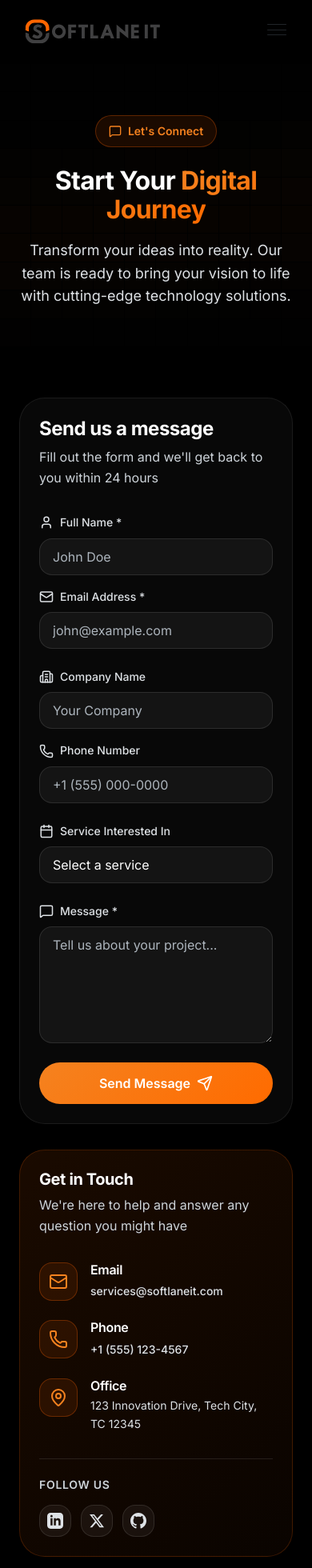
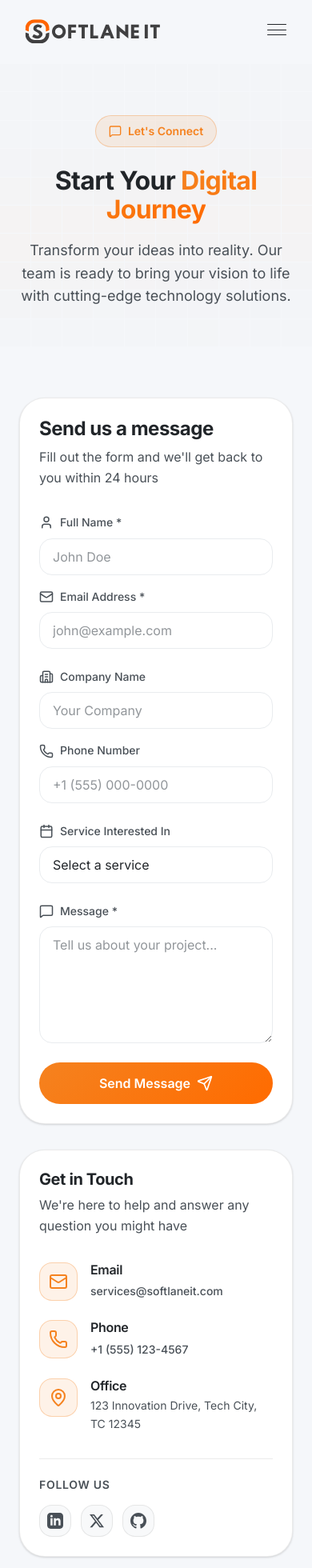
Before and after one commit to SoftLaneIT/softlaneit-official-website, a React (Vite) app: page /contact in a window 390 px wide. Shown: the top 1960 px of the page at 80% size. Built offline with nearby package versions, Linux system fonts and the light colour scheme.

Commit message:
style: Update Services, Careers, and Contact pages for theme consistency, enhance responsiveness, and improve visual elements

```diff
--- a/src/components/sections/Services.css
+++ b/src/components/sections/Services.css
@@ -233,4 +233,15 @@
     .service-card {
         padding: var(--space-6);
     }
+
+    /* Disable scroll animations on mobile - always show content */
+    .services-header {
+        opacity: 1 !important;
+        transform: none !important;
+    }
+
+    .services-grid>* {
+        opacity: 1 !important;
+        transform: none !important;
+    }
 }
--- a/src/pages/CareersPage.css
+++ b/src/pages/CareersPage.css
@@ -133,6 +133,8 @@
 /* Section Styles */
 .careers-section {
   margin-bottom: 100px;
+  position: relative;
+  z-index: 1;
 }
 
 .section-header {
--- a/src/pages/ContactPage.css
+++ b/src/pages/ContactPage.css
@@ -19,6 +19,7 @@
 .contact-page {
   min-height: 100vh;
   padding-top: 80px;
+  background: var(--bg-body);
 }
 
 /* Hero Section */
@@ -39,7 +40,7 @@
 }
 
 .grid-cell {
-  background: var(--gray-600);
+  background: var(--text-secondary);
   animation: gridPulse 3s ease-in-out infinite;
 }
 
@@ -61,8 +62,8 @@
   align-items: center;
   gap: var(--space-2);
   padding: var(--space-2) var(--space-4);
-  background: rgba(255, 101, 0, 0.1);
-  border: 1px solid rgba(255, 101, 0, 0.3);
+  background: rgba(245, 130, 31, 0.1);
+  border: 1px solid rgba(245, 130, 31, 0.3);
   border-radius: var(--radius-full);
   color: var(--primary-orange);
   font-size: var(--text-sm);
@@ -75,12 +76,12 @@
   font-weight: var(--font-bold);
   line-height: 1.1;
   margin-bottom: var(--space-5);
-  color: var(--pure-white);
+  color: var(--text-primary);
 }
 
 .contact-hero-subtitle {
   font-size: var(--text-lg);
-  color: var(--gray-300);
+  color: var(--text-secondary);
   line-height: 1.6;
 }
 
@@ -97,10 +98,14 @@
 
 /* Form Section */
 .contact-form-section {
-  background: rgba(255, 255, 255, 0.03);
-  border: 1px solid rgba(255, 255, 255, 0.08);
+  background: var(--bg-card);
+  border: 1px solid var(--border-light);
   border-radius: var(--radius-2xl);
   padding: var(--space-10);
+}
+
+[data-theme="light"] .contact-form-section {
+  box-shadow: var(--shadow-sm);
 }
 
 .form-header {
@@ -110,12 +115,12 @@
 .form-header h2 {
   font-size: var(--text-2xl);
   font-weight: var(--font-bold);
-  color: var(--pure-white);
+  color: var(--text-primary);
   margin-bottom: var(--space-2);
 }
 
 .form-header p {
-  color: var(--gray-400);
+  color: var(--text-secondary);
   font-size: var(--text-base);
 }
 
@@ -143,7 +148,7 @@
   gap: var(--space-2);
   font-size: var(--text-sm);
   font-weight: var(--font-medium);
-  color: var(--gray-300);
+  color: var(--text-secondary);
 }
 
 .form-group input,
@@ -151,21 +156,34 @@
 .form-group textarea {
   padding: var(--space-3) var(--space-4);
   background: rgba(255, 255, 255, 0.05);
-  border: 1px solid rgba(255, 255, 255, 0.1);
+  border: 1px solid var(--border-light);
   border-radius: var(--radius-lg);
-  color: var(--pure-white);
+  color: var(--text-primary);
   font-size: var(--text-base);
   font-family: inherit;
   transition: all var(--transition-fast);
+}
+
+[data-theme="light"] .form-group input,
+[data-theme="light"] .form-group select,
+[data-theme="light"] .form-group textarea {
+  background: var(--pure-white);
+  border-color: var(--gray-200);
+  color: var(--gray-900);
 }
 
 .form-group input:focus,
 .form-group select:focus,
 .form-group textarea:focus {
   outline: none;
-  background: rgba(255, 255, 255, 0.08);
-  border-color: rgba(255, 101, 0, 0.5);
-  box-shadow: 0 0 0 4px rgba(255, 101, 0, 0.1);
+  border-color: rgba(245, 130, 31, 0.5);
+  box-shadow: 0 0 0 4px rgba(245, 130, 31, 0.1);
+}
+
+[data-theme="light"] .form-group input:focus,
+[data-theme="light"] .form-group select:focus,
+[data-theme="light"] .form-group textarea:focus {
+  background: var(--pure-white);
 }
 
 .form-group textarea {
@@ -176,7 +194,8 @@
 .form-group input::placeholder,
 .form-group select::placeholder,
 .form-group textarea::placeholder {
-  color: var(--gray-500);
+  color: var(--text-secondary);
+  opacity: 0.6;
 }
 
 .submit-btn {
@@ -197,7 +216,7 @@
 
 .submit-btn:hover:not(:disabled) {
   transform: translateY(-2px);
-  box-shadow: 0 10px 30px rgba(255, 101, 0, 0.4);
+  box-shadow: 0 10px 30px rgba(245, 130, 31, 0.4);
 }
 
 .submit-btn:disabled {
@@ -213,21 +232,25 @@
 }
 
 .info-card {
-  background: linear-gradient(135deg, rgba(255, 101, 0, 0.1) 0%, rgba(195, 76, 5, 0.05) 100%);
-  border: 1px solid rgba(255, 101, 0, 0.2);
+  background: var(--bg-card);
+  border: 1px solid var(--border-light);
   border-radius: var(--radius-2xl);
   padding: var(--space-8);
+}
+
+[data-theme="light"] .info-card {
+  box-shadow: var(--shadow-sm);
 }
 
 .info-card h3 {
   font-size: var(--text-xl);
   font-weight: var(--font-bold);
-  color: var(--pure-white);
+  color: var(--text-primary);
   margin-bottom: var(--space-2);
 }
 
 .info-card > p {
-  color: var(--gray-400);
+  color: var(--text-secondary);
   margin-bottom: var(--space-8);
 }
 
@@ -250,8 +273,8 @@
   display: flex;
   align-items: center;
   justify-content: center;
-  background: rgba(255, 101, 0, 0.1);
-  border: 1px solid rgba(255, 101, 0, 0.3);
+  background: rgba(245, 130, 31, 0.1);
+  border: 1px solid rgba(245, 130, 31, 0.3);
   border-radius: var(--radius-lg);
   color: var(--primary-orange);
 }
@@ -259,13 +282,13 @@
 .info-content h4 {
   font-size: var(--text-base);
   font-weight: var(--font-semibold);
-  color: var(--pure-white);
+  color: var(--text-primary);
   margin-bottom: var(--space-1);
 }
 
 .info-content p,
 .info-content a {
-  color: var(--gray-300);
+  color: var(--text-secondary);
   font-size: var(--text-sm);
 }
 
@@ -275,13 +298,13 @@
 
 .info-socials {
   padding-top: var(--space-6);
-  border-top: 1px solid rgba(255, 255, 255, 0.1);
+  border-top: 1px solid var(--border-light);
 }
 
 .info-socials h4 {
   font-size: var(--text-sm);
   font-weight: var(--font-semibold);
-  color: var(--gray-400);
+  color: var(--text-secondary);
   text-transform: uppercase;
   letter-spacing: 0.05em;
   margin-bottom: var(--space-4);
@@ -299,10 +322,14 @@
   align-items: center;
   justify-content: center;
   background: rgba(255, 255, 255, 0.05);
-  border: 1px solid rgba(255, 255, 255, 0.1);
+  border: 1px solid var(--border-light);
   border-radius: var(--radius-lg);
-  color: var(--gray-300);
+  color: var(--text-secondary);
   transition: all var(--transition-fast);
+}
+
+[data-theme="light"] .social-links a {
+  background: var(--gray-100);
 }
 
 .social-links a:hover {
@@ -313,11 +340,15 @@
 }
 
 .info-highlight {
-  background: rgba(255, 255, 255, 0.03);
-  border: 1px solid rgba(255, 255, 255, 0.08);
+  background: var(--bg-card);
+  border: 1px solid var(--border-light);
   border-radius: var(--radius-xl);
   padding: var(--space-6);
   text-align: center;
+}
+
+[data-theme="light"] .info-highlight {
+  box-shadow: var(--shadow-sm);
 }
 
 .highlight-icon {
@@ -335,12 +366,12 @@
 .info-highlight h4 {
   font-size: var(--text-lg);
   font-weight: var(--font-semibold);
-  color: var(--pure-white);
+  color: var(--text-primary);
   margin-bottom: var(--space-2);
 }
 
 .info-highlight p {
-  color: var(--gray-400);
+  color: var(--text-secondary);
   font-size: var(--text-sm);
 }
 
@@ -349,11 +380,13 @@
   position: relative;
   height: 400px;
   margin: var(--space-16) 0;
-  background: linear-gradient(135deg, #1a1a1a 0%, #0a0a0a 100%);
+  background: var(--bg-card);
   display: flex;
   align-items: center;
   justify-content: center;
   overflow: hidden;
+  border-radius: var(--radius-2xl);
+  border: 1px solid var(--border-light);
 }
 
 .contact-map::before {
@@ -361,8 +394,8 @@
   position: absolute;
   inset: 0;
   background-image:
-    linear-gradient(90deg, rgba(255, 101, 0, 0.1) 1px, transparent 1px),
-    linear-gradient(rgba(255, 101, 0, 0.1) 1px, transparent 1px);
+    linear-gradient(90deg, rgba(245, 130, 31, 0.1) 1px, transparent 1px),
+    linear-gradient(rgba(245, 130, 31, 0.1) 1px, transparent 1px);
   background-size: 50px 50px;
   opacity: 0.3;
 }
@@ -372,10 +405,17 @@
   z-index: 1;
   text-align: center;
   padding: var(--space-10);
-  background: rgba(0, 0, 0, 0.8);
+  background: rgba(0, 0, 0, 0.6);
   backdrop-filter: blur(10px);
-  border: 1px solid rgba(255, 101, 0, 0.2);
+  border: 1px solid rgba(245, 130, 31, 0.2);
   border-radius: var(--radius-2xl);
+}
+
+[data-theme="light"] .map-overlay {
+  background: rgba(255, 255, 255, 0.9);
+  backdrop-filter: blur(10px);
+  border-color: var(--border-light);
+  box-shadow: var(--shadow-md);
 }
 
 .map-overlay h3 {
@@ -385,9 +425,17 @@
   margin-bottom: var(--space-3);
 }
 
+[data-theme="light"] .map-overlay h3 {
+  color: var(--text-primary);
+}
+
 .map-overlay p {
   color: var(--gray-300);
   margin-bottom: var(--space-6);
+}
+
+[data-theme="light"] .map-overlay p {
+  color: var(--text-secondary);
 }
 
 .map-btn {
@@ -403,7 +451,7 @@
 
 .map-btn:hover {
   transform: translateY(-2px);
-  box-shadow: 0 10px 30px rgba(255, 101, 0, 0.4);
+  box-shadow: 0 10px 30px rgba(245, 130, 31, 0.4);
 }
 
 /* Back to Home */
@@ -412,7 +460,7 @@
   align-items: center;
   padding: var(--space-3) var(--space-5);
   margin: var(--space-8) 0;
-  color: var(--gray-300);
+  color: var(--text-secondary);
   font-weight: var(--font-medium);
   transition: all var(--transition-fast);
 }
@@ -420,6 +468,14 @@
 .back-home:hover {
   color: var(--primary-orange);
   transform: translateX(-5px);
+}
+
+/* Text Gradient */
+.contact-page .text-gradient {
+  background: var(--gradient-primary);
+  -webkit-background-clip: text;
+  -webkit-text-fill-color: transparent;
+  background-clip: text;
 }
 
 /* Responsive */
```
